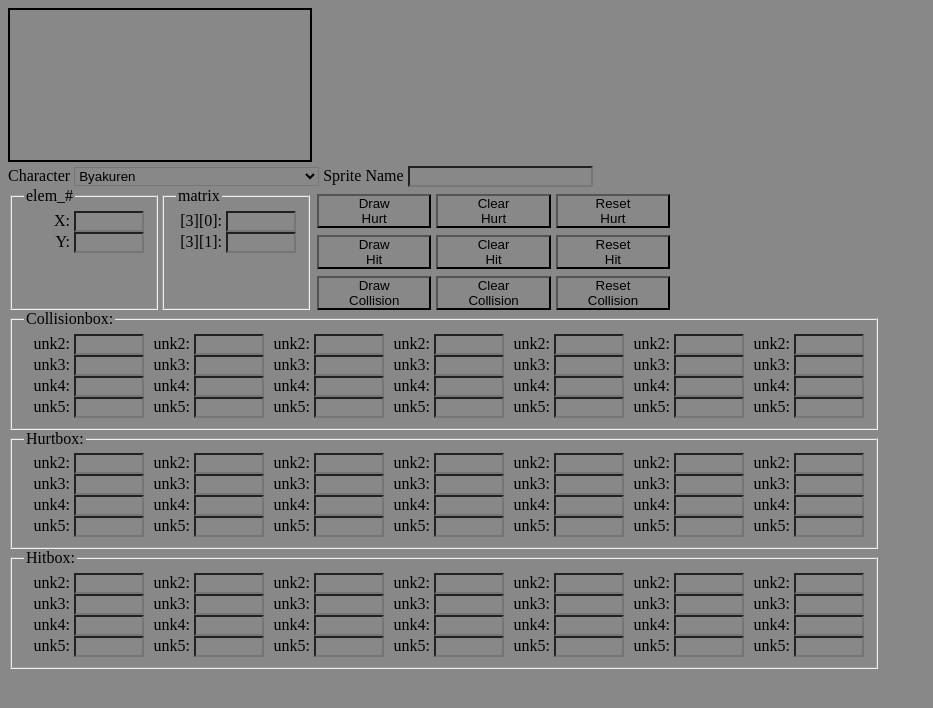
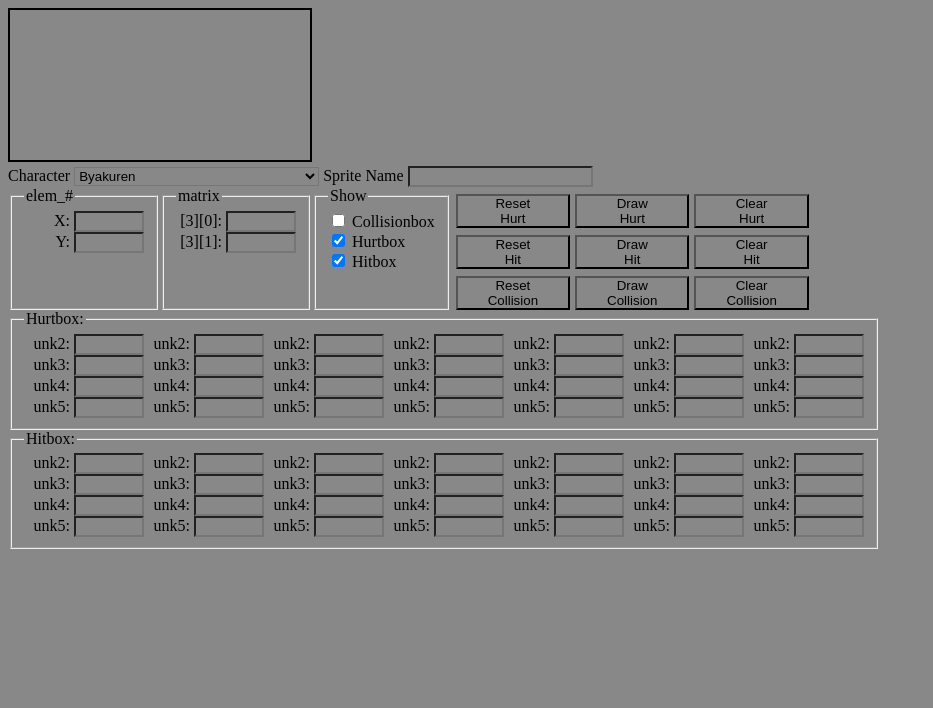
Before and after one commit to JustAPenguin9/AoCF-Boxes, a plain HTML site: page index.html in a window 1280 px wide. Shown: the whole page, without its empty margins (0-933 px from the left). Drawn offline with Linux system fonts and the light colour scheme.

Commit message:
toggleable inputs

```diff
--- a/index.html
+++ b/index.html
@@ -68,10 +68,29 @@
           </div>
         </div>
       </fieldset>
+<!-- SHOW HIDE -->
+      <fieldset>
+        <legend>Show</legend>
+        <div class="flexboxL">
+          <div>
+            <input type="checkbox" id="collboxSH" value="show" onchange="collSH()">
+            <label for="collboxSH">Collisionbox</label> <br>
+            <input type="checkbox" id="hurtboxSH" value="show" onchange="hurtSH()" checked>
+            <label for="hurtboxSH">Hurtbox</label> <br>
+            <input type="checkbox" id="hitboxSH" value="show" onchange="hitSH()" checked>
+            <label for="hitboxSH">Hitbox</label>
+          </div>
+        </div>
+      </fieldset>
     </form>
 
 <!-- BUTTONS -->
       <div class="flexbox">
+        <div>
+          <button class="button" onclick="resetHurt()">Reset Hurt</button>
+          <button class="button" onclick="resetHit()">Reset Hit</button>
+          <button class="button" onclick="resetColl()">Reset Collision</button>
+        </div>
         <div>
           <button class="button" onclick="drawHurt()">Draw Hurt</button>
           <button class="button" onclick="drawHit()">Draw Hit</button>
@@ -82,16 +101,11 @@
           <button class="button" onclick="clearHit()">Clear Hit</button>
           <button class="button" onclick="clearColl()">Clear Collision</button>
         </div>
-        <div>
-          <button class="button" onclick="resetHurt()">Reset Hurt</button>
-          <button class="button" onclick="resetHit()">Reset Hit</button>
-          <button class="button" onclick="resetColl()">Reset Collision</button>
-        </div>
       </div>
     </div>
 
 <!-- COLLISIONBOX -->
-    <form id="collisionbox">
+    <form id="collisionbox" style="display: none;">
       <fieldset style="width: 0px;">
         <legend>Collisionbox:</legend>
         <div class="flexbox">
@@ -101,9 +115,9 @@
             <label>unk3:</label>
             <input type="number" step="0.5" id="h21" size="1" tabindex="1"><br>
             <label>unk4:</label>
-            <input type="number" step="0.5" id="xOffset1" size="1" tabindex="1"><br>
+            <input type="number" step="0.5" id="xOffset21" size="1" tabindex="1"><br>
             <label>unk5:</label>
-            <input type="number" step="0.5" id="yOffset1" size="1" tabindex="1"><br>
+            <input type="number" step="0.5" id="yOffset21" size="1" tabindex="1"><br>
           </div>
           <div>
             <label>unk2:</label>
--- a/index.js
+++ b/index.js
@@ -18,6 +18,44 @@ function updateBG() {
     console.log(background.src)
   } else {
     console.log("no image source")
+  }
+}
+
+//SHOW HIDE
+var collisionboxSH = false;
+var hurtboxSH = true;
+var hitboxSH = true;
+
+function collSH() {
+  switch(collisionboxSH) {
+    case true:
+      document.getElementById("collisionbox").style.display = "none";
+      return collisionboxSH = false;
+    case false:
+      document.getElementById("collisionbox").style.display = "inline";
+      return collisionboxSH = true;
+  }
+}
+
+function hurtSH() {
+  switch(hurtboxSH) {
+    case true:
+      document.getElementById("hurtbox").style.display = "none";
+      return hurtboxSH = false;
+    case false:
+      document.getElementById("hurtbox").style.display = "inline";
+      return hurtboxSH = true;
+  }
+}
+
+function hitSH() {
+  switch(hitboxSH) {
+    case true:
+      document.getElementById("hitbox").style.display = "none";
+      return hitboxSH = false;
+    case false:
+      document.getElementById("hitbox").style.display = "inline";
+      return hitboxSH = true;
   }
 }
 
--- a/style.css
+++ b/style.css
@@ -22,6 +22,14 @@ input[type=number]{
   text-align: right;
 }
 
+.flexboxL > div {
+  text-align: left;
+}
+
+.flexboxC > div {
+  text-align: center;
+}
+
 .button {
   width:auto;
   margin-top: 7px;
```
